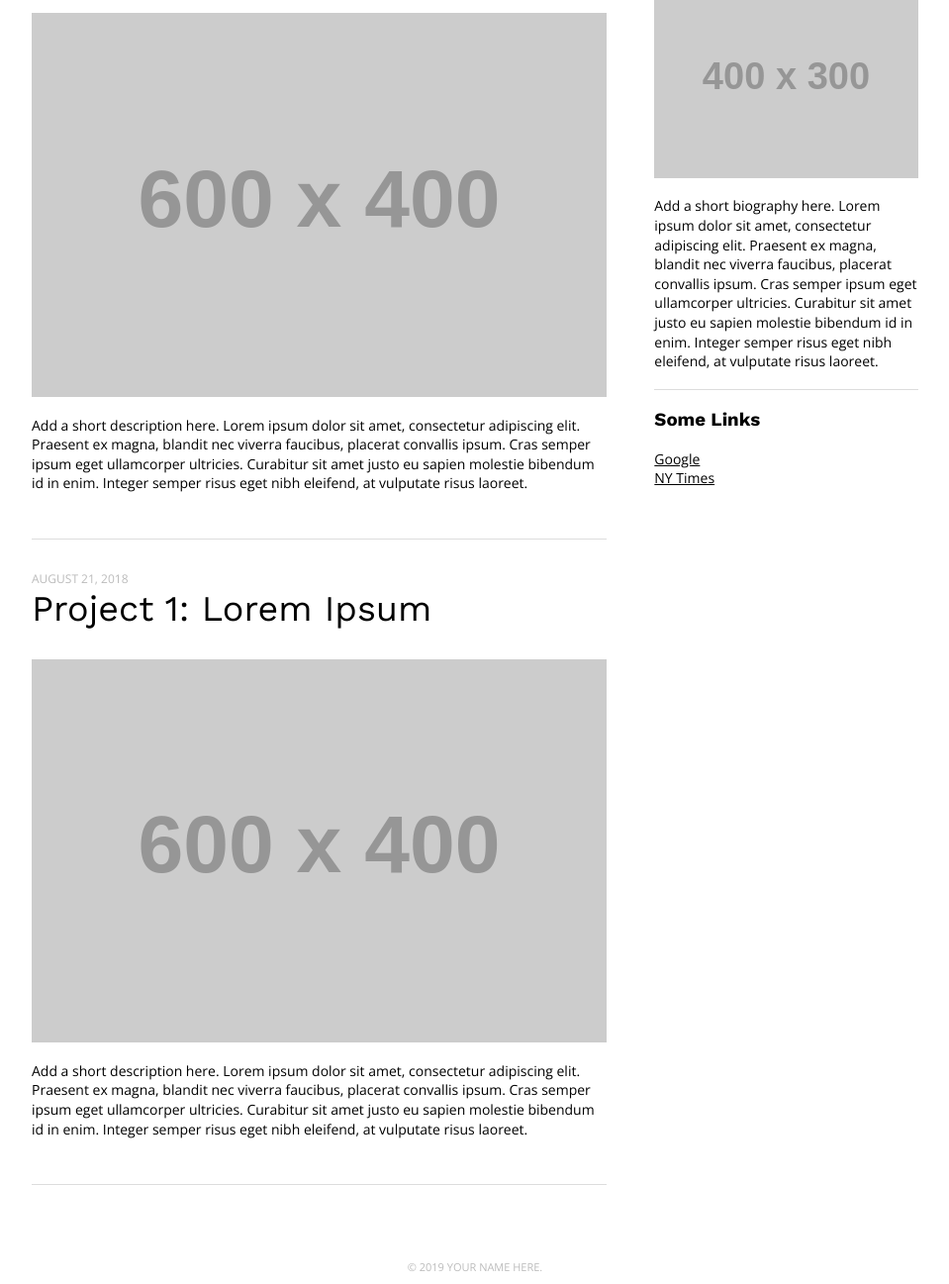
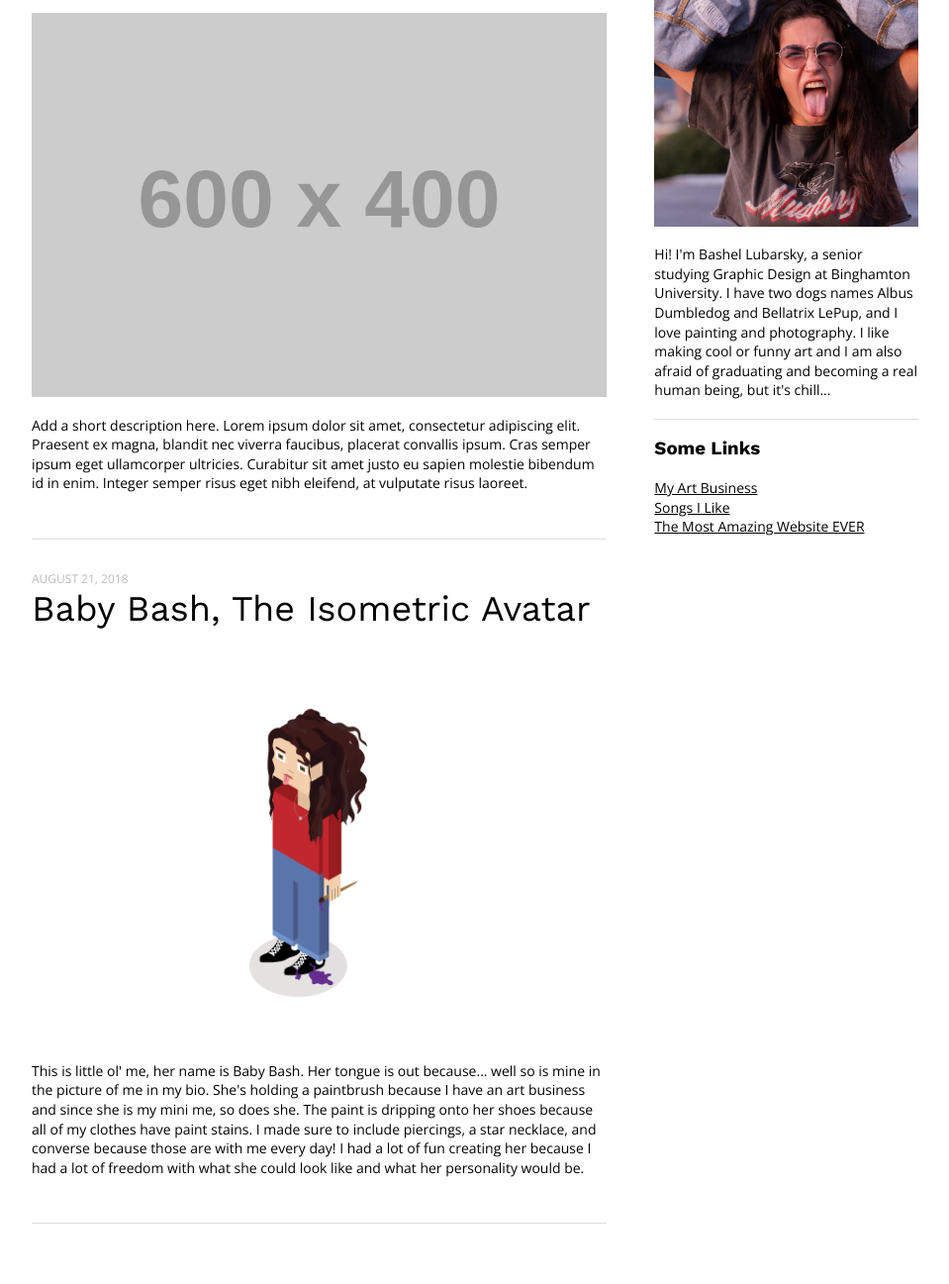
Before and after one commit to Binghamton-University-Design/web-journal-blubars1, a plain HTML site: page index.html in a window 1280 px wide. Shown: the part 157-1454 px from the top of the page at 99% size, without its empty margins (160-1119 px from the left). Drawn offline with nearby package versions, Linux system fonts and the light colour scheme; placeholder pictures from the web are drawn by us.

Commit message:
Changed Website Around
Added photo, project one, and personalized.

```diff
--- a/index.html
+++ b/index.html
@@ -3,7 +3,7 @@
 	<head>
 		<meta charset="utf-8">
 		<meta name="viewport" content="width=device-width,initial-scale=1.0,minimum-scale=1.0" />
-		<title>YOUR NAME HERE | Binghamton University Art & Design</title>
+		<title>BASHEL LUBARSKY | Binghamton University Art & Design</title>
 		<meta name="format-detection" content="telephone=no">
 		<link rel="icon" type="image/png" href="favicon.png">
 
@@ -12,9 +12,6 @@
 
 		<link rel="stylesheet" href="css/style.css">
 	</head>
-
-	<body>
-
 		<div id="wrapper">
 			<div id="masthead">
 				<h4><a href="http://binghamton-design.com/">Binghamton University | ARTS 412 | F 2019</a></h4>
@@ -34,10 +31,9 @@
 				<!-- Begin Item -->
 				<div class="item">
 					<p class="date">August 21, 2018</p>
-					<h2>Project 1:
-						Lorem Ipsum</h2>
-					<p><img src="https://via.placeholder.com/600x400"></p>
-					<p>Add a short description here. Lorem ipsum dolor sit amet, consectetur adipiscing elit. Praesent ex magna, blandit nec viverra faucibus, placerat convallis ipsum. Cras semper ipsum eget ullamcorper ultricies. Curabitur sit amet justo eu sapien molestie bibendum id in enim. Integer semper risus eget nibh eleifend, at vulputate risus laoreet.
+					<h2>Baby Bash, The Isometric Avatar</h2>
+					<p><img src="WebImages/Avatar.png"></p>
+					<p>This is little ol' me, her name is Baby Bash. Her tongue is out because... well so is mine in the picture of me in my bio. She's holding a paintbrush because I have an art business and since she is my mini me, so does she. The paint is dripping onto her shoes because all of my clothes have paint stains. I made sure to include piercings, a star necklace, and converse because those are with me every day! I had a lot of fun creating her because I had a lot of freedom with what she could look like and what her personality would be.
 					</p>
 				</div>
 				<!-- End item -->
@@ -45,22 +41,23 @@
 			</main>
 			<aside>
 				<header>
-					<h1>Your Name Here</h1>
+					<h1>Bashel Lubarsky</h1>
 					<!-- or a logo image: <img src="https://via.placeholder.com/300x100?text=My+Logo" title="my logo">  -->
 				</header>
 				<div class="bio">
-					<p><img src="https://via.placeholder.com/400x300"></p>
-					<p>Add a short biography here. Lorem ipsum dolor sit amet, consectetur adipiscing elit. Praesent ex magna, blandit nec viverra faucibus, placerat convallis ipsum. Cras semper ipsum eget ullamcorper ultricies. Curabitur sit amet justo eu sapien molestie bibendum id in enim. Integer semper risus eget nibh eleifend, at vulputate risus laoreet.
+					<p><img src="WebImages/Icon.jpg"></p>
+					<p>Hi! I'm Bashel Lubarsky, a senior studying Graphic Design at Binghamton University. I have two dogs names Albus Dumbledog and Bellatrix LePup, and I love painting and photography. I like making cool or funny art and I am also afraid of graduating and becoming a real human being, but it's chill...
 					</p>
 					<h3>Some Links</h3>
 					<p>
-						<a href="http://google.com" target="_blank">Google</a><br />
-						<a href="http://nytimes.com" target="_blank">NY Times</a>
+						<a href="https://www.instagram.com/brushedxbash/" target="_blank">My Art Business</a><br />
+						<a href="https://open.spotify.com/playlist/1UBnzErw1gajiT44PcIWVP?si=cOLmk7gHQMWa0Y6-WjpmaQ" target="_blank">Songs I Like</a><br />
+						<a href="https://www.youtube.com/watch?v=oHg5SJYRHA0" target="_blank">The Most Amazing Website EVER</a><br />
 					</p>
 				</div>
 			</aside>
 			<footer>
-			<p class="footer">© 2019 YOUR NAME HERE.</p>
+			<p class="footer">© 2019 BASHEL LUBARSKY.</p>
 			</footer>
 		</div>
 
```
Also changed, not shown: WebImages/Avatar.png (added), WebImages/Icon.jpg (added), WebImages/cool-background.png (added), 2 other files.
